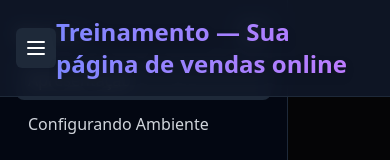
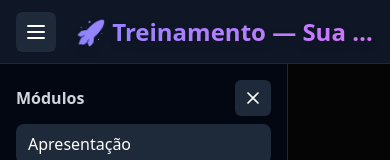
Before and after one commit to NeoJhonn/sua-pagina-de-vendas-no-ar, an Angular app: page / in a window 390 px wide. Shown: the top 160 px of the page. Built offline with nearby package versions, Linux system fonts and the light colour scheme.

Commit message:
some responsivity issues Fixed

```diff
--- a/src/app/app.html
+++ b/src/app/app.html
@@ -1,34 +1,51 @@
 <!-- Topbar com título destacado (como você curtiu) -->
-<header class="sticky top-0 z-40 bg-gray-900/90 backdrop-blur-sm text-white border-b border-gray-800">
-  <div class="max-w-7xl mx-auto px-4 py-4 flex items-center justify-between">
-    <button class="lg:hidden p-2 rounded-md bg-gray-800" (click)="toggleSidebar()" aria-label="Abrir menu">
-      <svg class="w-6 h-6" viewBox="0 0 24 24" fill="none"><path d="M4 6h16M4 12h16M4 18h16" stroke="white" stroke-width="2" stroke-linecap="round"/></svg>
+<!-- Topbar -->
+<header class="sticky top-0 z-40 bg-gray-900/90 backdrop-blur-sm text-white border-b border-gray-800 h-16">
+  <div class="max-w-7xl mx-auto h-full px-4 flex items-center justify-between gap-3">
+    <!-- Botão hambúrguer -->
+    <button class="lg:hidden p-2 rounded-md bg-gray-800 shrink-0" (click)="toggleSidebar()" aria-label="Abrir menu">
+      <svg class="w-6 h-6" viewBox="0 0 24 24" fill="none">
+        <path d="M4 6h16M4 12h16M4 18h16" stroke="white" stroke-width="2" stroke-linecap="round"/>
+      </svg>
     </button>
-    <h1 class="text-2xl sm:text-3xl md:text-4xl font-extrabold bg-clip-text text-transparent
-               bg-gradient-to-r from-indigo-400 via-purple-400 to-pink-400
-               animate-[shine_3s_linear_infinite] drop-shadow-lg">
-      Treinamento — Sua página de vendas online
+
+    <!-- Título (com espaço e clique pra “home”) -->
+    <h1
+      class="ml-1 pl-1 text-2xl sm:text-3xl md:text-4xl font-extrabold
+         bg-clip-text text-transparent bg-gradient-to-r
+         from-indigo-400 via-purple-400 to-pink-400
+         drop-shadow-lg select-none cursor-pointer truncate shine-anim"
+      (click)="goHome()"
+    >
+      🚀 Treinamento — Sua página de vendas online
     </h1>
+
     <style>
-      @keyframes shine { 0%{background-position:0% 50%} 50%{background-position:100% 50%} 100%{background-position:0% 50%} }
-      h1{ background-size:200% auto; }
+      /* Gradiente ping-pong (vai e volta) */
+      @keyframes shinePingPong {
+        0%   { background-position:   0% 50%; }
+        50%  { background-position: 100% 50%; }
+        100% { background-position:   0% 50%; }
+      }
+      h1 { background-size: 200% auto; }
     </style>
+
     <div class="hidden lg:block" aria-hidden="true"></div>
   </div>
 </header>
 
 <div class="relative">
   <!-- Sidebar desktop -->
-  <aside class="hidden lg:block fixed inset-y-0 left-0 w-72 bg-gray-950/90 border-r border-gray-800 overflow-y-auto">
+  <aside class="hidden lg:block fixed left-0 top-16 bottom-0 w-72 bg-gray-950/90 border-r border-gray-800 overflow-y-auto">
     <div class="p-4">
       <p class="text-gray-300 font-semibold mb-3">Módulos</p>
       <nav class="space-y-1">
         @for (s of sections; track s.key) {
           <a (click)="selectSection(s.key)"
-             class="block cursor-pointer rounded-lg px-3 py-2 hover:bg-gray-800"
-             [class.text-white]="activeKey === s.key"
-             [class.text-gray-300]="activeKey !== s.key"
-             [class.bg-gray-800]="activeKey === s.key">
+            class="block cursor-pointer rounded-lg px-3 py-2 hover:bg-gray-800"
+            [class.text-white]="activeKey === s.key"
+            [class.text-gray-300]="activeKey !== s.key"
+            [class.bg-gray-800]="activeKey === s.key">
             {{ s.title }}
           </a>
         }
@@ -36,8 +53,9 @@
     </div>
   </aside>
 
+
   <!-- Drawer mobile -->
-  <div class="lg:hidden fixed inset-0 z-30" [class.pointer-events-none]="!sidebarOpen">
+  <div class="lg:hidden fixed left-0 right-0 top-16 bottom-0 z-40" [class.pointer-events-none]="!sidebarOpen">
     <div class="absolute inset-0 bg-black/50 transition-opacity"
          [class.opacity-0]="!sidebarOpen" [class.opacity-100]="sidebarOpen" (click)="toggleSidebar()"></div>
     <aside class="absolute left-0 top-0 bottom-0 w-72 bg-gray-950 border-r border-gray-800 transform transition-transform"
@@ -66,7 +84,7 @@
 
   <!-- Conteúdo -->
   <main class="lg:ml-72">
-    <div class="max-w-5xl mx-auto px-4 py-6">
+    <div class="max-w-5xl mx-auto px-4 pt-16 py-6">
       <!-- Estados -->
       @if (loading) {
         <p class="text-gray-400">Carregando conteúdo…</p>
--- a/src/app/app.ts
+++ b/src/app/app.ts
@@ -132,6 +132,13 @@ export class App implements OnInit {
     try { localStorage.setItem(this.COMMENTS_KEY, JSON.stringify(this.comments)); } catch {}
   }
 
+  // Ir para home ao clicar no título
+  goHome() {
+    this.selectSection('apresentacao'); // volta para a seção inicial
+    window.scrollTo({ top: 0, behavior: 'smooth' });
+  }
+
+
   @HostListener('window:resize')
   onResize() { if (window.innerWidth >= 1024) this.sidebarOpen = false; }
 }
--- a/src/styles.scss
+++ b/src/styles.scss
@@ -2,3 +2,13 @@
 @use "tailwindcss";
 
 html, body { background-color: #0b0b0c; }
+
+@keyframes shine-pingpong {
+  0%   { background-position: 0% 50%; }
+  50%  { background-position: 100% 50%; }
+  100% { background-position: 0% 50%; }
+}
+.shine-anim {
+  animation: shine-pingpong 6s ease-in-out infinite;
+  background-size: 200% auto;
+}
```
